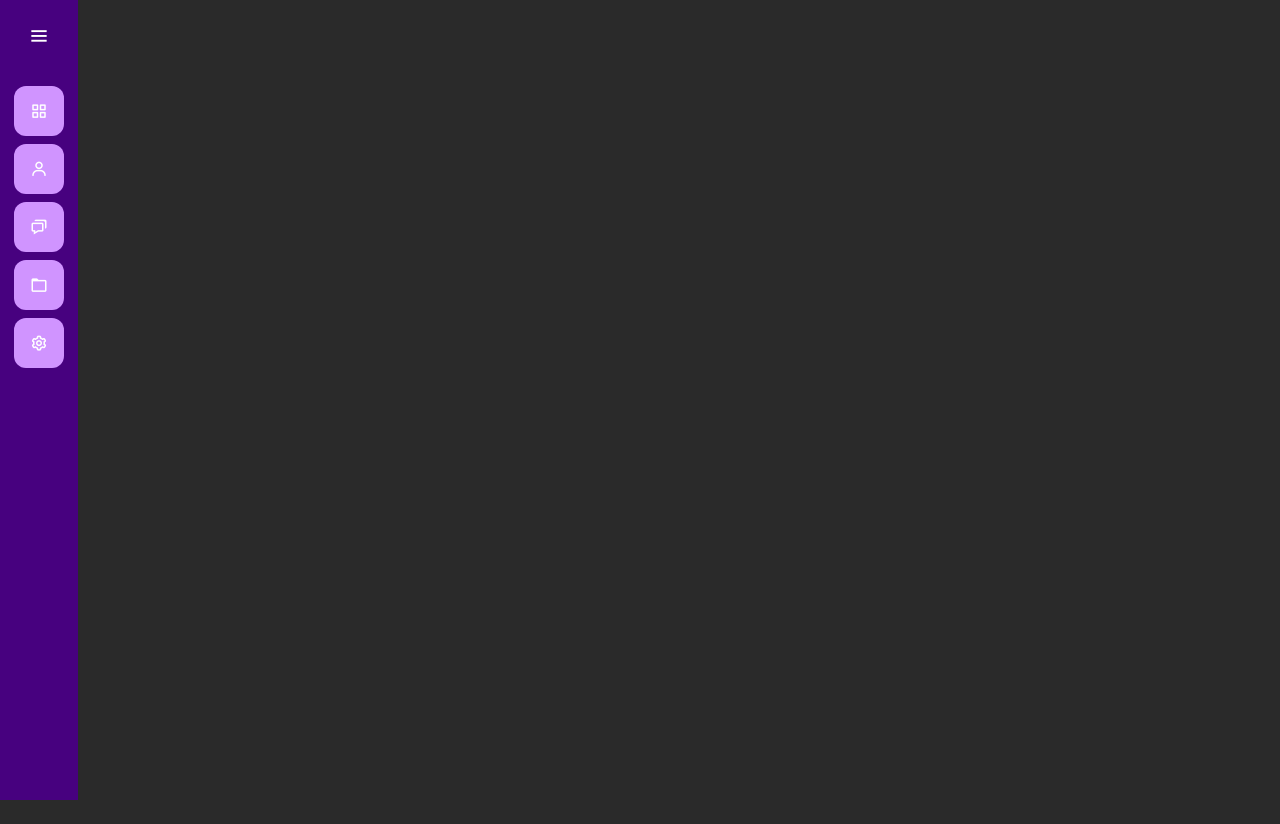
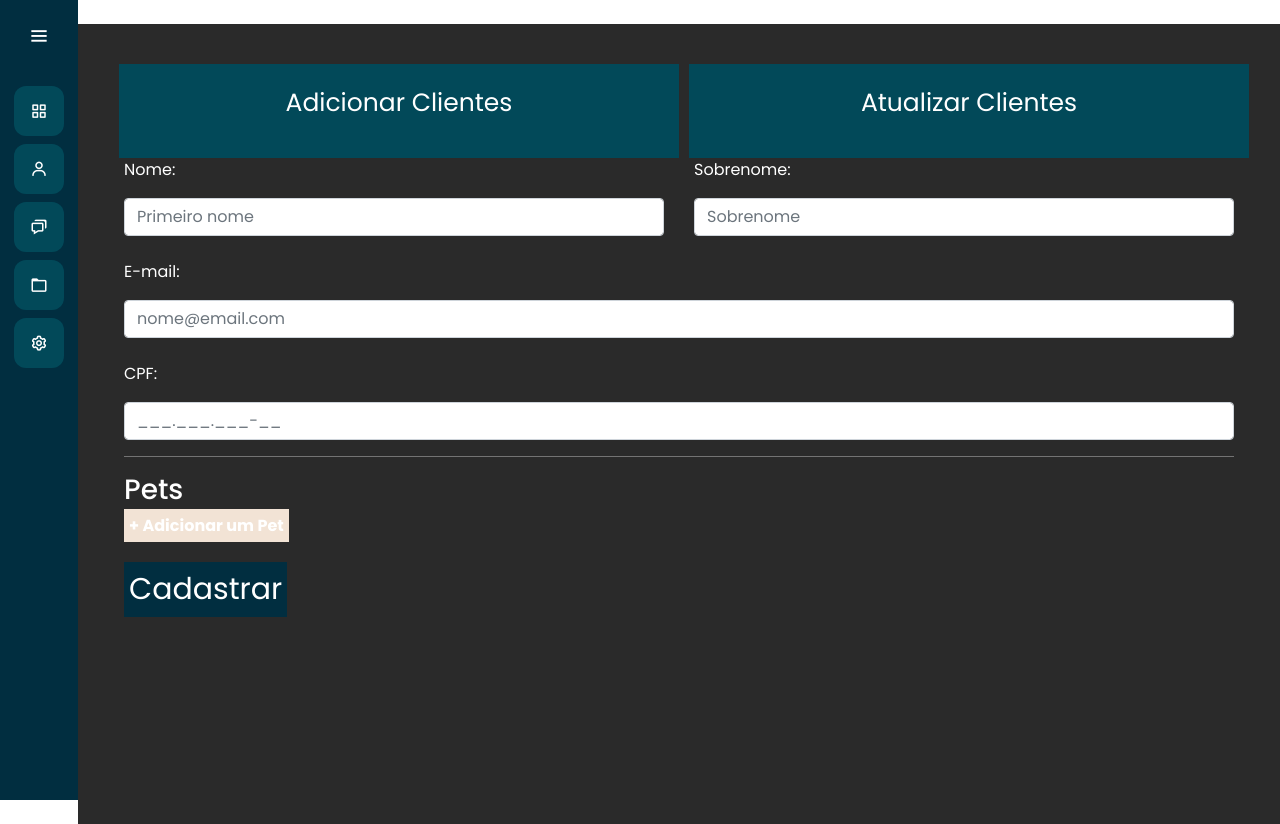
Before and after one commit to edmar-bevilaqua/Django-Project, a Django app: page /clientes in a window 1280 px wide. Before the commit the page ends 800 px from the top, so only its background shows below. Run offline with Django 5.2, Linux system fonts and the light colour scheme.

Commit message:
Update clientes.html and linked files
Created the front page for clientes.html and configured the POST and GET method.

```diff
--- a/clientes/templates/clientes.html
+++ b/clientes/templates/clientes.html
@@ -1,75 +1,51 @@
+{% extends "base.html" %}
 {% load static %}
-<!doctype html>
-<html lang="pt-BR">
-  <head>
 
-    <meta charset="utf-8">
-    <meta name="viewport" content="width=device-width, initial-scale=1, shrink-to-fit=no">
+{% block 'head' %}
+	<link rel="stylesheet" href="{% static 'clientes/css/clientes.css' %}">"
+{% endblock %}
 
-    <link rel="stylesheet" href="https://cdn.jsdelivr.net/npm/bootstrap@4.6.1/dist/css/bootstrap.min.css">
-    <link rel="stylesheet" href="{% static 'general/css/base.css' %}">
-    <link rel="stylesheet" href="{% static 'general/css/general.css' %}">
-    <link href='https://unpkg.com/boxicons@2.0.7/css/boxicons.min.css' rel='stylesheet'>
-    {% block 'head' %}{% endblock %}
+{% block 'dashboard' %}
+	<div class="container">
+		<div class="row">
+			<div class="col-md card-dashboard">
+				<p class="text-card">Adicionar Clientes</p>
+			</div>
+			<div class="col-md card-dashboard">
+				<p class="text-card">Atualizar Clientes</p>
+			</div>
+		</div>
 
-    <title>{% block 'title' %}{% endblock %}</title>
-  </head>
-  <body>
+		<div class="adicionar-cliente">
+			<form action="{% url 'clientes' %}" method="POST">{% csrf_token %}
+				<div class="row">
+					<div class="col-md">
+						<p>Nome:</p>
+						<input type="text" class="form-control" placeholder="Primeiro nome" name="nome">
+					</div>
+					<div class="col-md">
+						<p>Sobrenome:</p>
+						<input type="text" class="form-control" placeholder="Sobrenome" name="sobrenome">
+					</div>
+				</div>
+				<br>
+				<p>E-mail:</p>
+				<input type="email" class="form-control" placeholder="nome@email.com" name="email">
+				<br>
+				<p>CPF:</p>
+				<input type="text" class="form-control" placeholder="___.___.___-__" name="cpf">
+				<hr style="background-color:gray;">
+				<div class="add-pets">
+					<h3>Pets</h3>
+					<span class="btn-add-pets" onclick="add_pet()">+ Adicionar um Pet</span>
+					<div id="form-pet">
 
-    <div class="sidebar">
-        <div class="logo-details">
-            <div class="logo_name">MECAJATO</div>
-            <i class='bx bx-menu' id="btn" ></i>
-        </div>
-        <ul class="nav-list">
-          <li>
-            <a href="#">
-              <i class='bx bx-grid-alt'></i>
-              <span class="links_name">Página inicial</span>
-            </a>
-            <span class="tooltip">Página inicial</span>
-          </li>
-          <li>
-          <a href="#">
-            <i class='bx bx-user' ></i>
-            <span class="links_name">Clientes</span>
-          </a>
-          <span class="tooltip">Clientes</span>
-        </li>
-        <li>
-          <a href="#">
-            <i class='bx bx-chat' ></i>
-            <span class="links_name">Serviços</span>
-          </a>
-          <span class="tooltip">Serviços</span>
-        </li>
-        <li>
-          <a href="#">
-            <i class='bx bx-folder' ></i>
-            <span class="links_name">Agenda</span>
-          </a>
-          <span class="tooltip">Agenda</span>
-        </li>
-        <li>
-          <a href="#">
-            <i class='bx bx-cog' ></i>
-            <span class="links_name">Histórico</span>
-          </a>
-          <span class="tooltip">Histórico</span>
-        </li>
-        </ul>
-      </div>
-
-      <section class="home-section">
-          {% block 'dashboard'%}
-          {% endblock %}
-
-      </section>
-
-    {% block 'body' %}
-    {% endblock %}
-    <script src="{% static 'general/js/base.js' %}"></script>
-    <script src="https://cdn.jsdelivr.net/npm/jquery@3.5.1/dist/jquery.slim.min.js"></script>
-    <script src="https://cdn.jsdelivr.net/npm/bootstrap@4.6.1/dist/js/bootstrap.bundle.min.js"></script>
-  </body>
-</html>
+					</div>
+				</div>
+				<br>
+				<input type="submit" value="Cadastrar" class="btn-principal">
+			</form>
+		</div>
+	</div>
+	<script src="{% static 'clientes/js/clientes.js' %}"></script>
+{% endblock 'dashboard' %}
--- a/clientes/views.py
+++ b/clientes/views.py
@@ -3,4 +3,16 @@
 
 
 def clientes(request):
-    return render(request, 'clientes.html')
+    if request.method == "GET":
+        return render(request, 'clientes.html')
+    elif request.method == "POST":
+        nome = request.POST.get('nome')
+        sobrenome = request.POST.get('sobrenome')
+        email = request.POST.get('email')
+        cpf = request.POST.get('cpf')
+        pets = request.POST.getlist('pet')
+        datas_nascimentos = request.POST.getlist('data-nascimento')
+        portes = request.POST.getlist('porte')
+
+    print(request.POST)
+    return HttpResponse("teste")
--- a/templates/base.html
+++ b/templates/base.html
@@ -0,0 +1,75 @@
+{% load static %}
+<!doctype html>
+<html lang="pt-BR">
+  <head>
+
+    <meta charset="utf-8">
+    <meta name="viewport" content="width=device-width, initial-scale=1, shrink-to-fit=no">
+
+    <link rel="stylesheet" href="https://cdn.jsdelivr.net/npm/bootstrap@4.6.1/dist/css/bootstrap.min.css">
+    <link rel="stylesheet" href="{% static 'general/css/base.css' %}">
+    <link rel="stylesheet" href="{% static 'general/css/general.css' %}">
+    <link href='https://unpkg.com/boxicons@2.0.7/css/boxicons.min.css' rel='stylesheet'>
+    {% block 'head' %}{% endblock %}
+
+    <title>{% block 'title' %}{% endblock %}</title>
+  </head>
+  <body>
+
+    <div class="sidebar">
+        <div class="logo-details">
+            <div class="logo_name">J&amp;J Petshop</div>
+            <i class='bx bx-menu' id="btn" ></i>
+        </div>
+        <ul class="nav-list">
+          <li>
+            <a href="#">
+              <i class='bx bx-grid-alt'></i>
+              <span class="links_name">Página inicial</span>
+            </a>
+            <span class="tooltip">Página inicial</span>
+          </li>
+          <li>
+          <a href="#">
+            <i class='bx bx-user' ></i>
+            <span class="links_name">Clientes</span>
+          </a>
+          <span class="tooltip">Clientes</span>
+        </li>
+        <li>
+          <a href="#">
+            <i class='bx bx-chat' ></i>
+            <span class="links_name">Serviços</span>
+          </a>
+          <span class="tooltip">Serviços</span>
+        </li>
+        <li>
+          <a href="#">
+            <i class='bx bx-folder' ></i>
+            <span class="links_name">Agenda</span>
+          </a>
+          <span class="tooltip">Agenda</span>
+        </li>
+        <li>
+          <a href="#">
+            <i class='bx bx-cog' ></i>
+            <span class="links_name">Histórico</span>
+          </a>
+          <span class="tooltip">Histórico</span>
+        </li>
+        </ul>
+      </div>
+
+      <section class="home-section">
+          {% block 'dashboard'%}
+          {% endblock %}
+
+      </section>
+
+    {% block 'body' %}
+    {% endblock %}
+    <script src="{% static 'general/js/base.js' %}"></script>
+    <script src="https://cdn.jsdelivr.net/npm/jquery@3.5.1/dist/jquery.slim.min.js"></script>
+    <script src="https://cdn.jsdelivr.net/npm/bootstrap@4.6.1/dist/js/bootstrap.bundle.min.js"></script>
+  </body>
+</html>
--- /dev/null
+++ b/templates/static/clientes/css/clientes.css
@@ -0,0 +1,33 @@
+.card-dashboard{
+
+    background-color: var(--main-color);
+    width: 50%;
+    margin-left: 10px;
+    margin-top: 40px;
+    text-align: center;
+    padding: 20px;
+
+}
+
+.text-card{
+
+    font-size: 25px;
+
+}
+
+.btn-add-pets{
+
+    background-color: var(--contrast-color);
+    padding: 5px;
+    font-weight: bold;
+    cursor: pointer;
+
+}
+
+.btn-principal{
+    color:white;
+    border: none;
+    background-color: var(--dark-color);
+    padding: 5px;
+    font-size: 30px;
+}
--- /dev/null
+++ b/templates/static/clientes/js/clientes.js
@@ -0,0 +1,6 @@
+function add_pet(){
+    container = document.getElementById('form-pet')
+    html = "<br> <div class='row'> <div class='col-md'> <label for='pet'>Nome do Pet:</label><input type='text' placeholder='Nome do Pet' class='form-control' name='pet'> </div> <div class='col-md'> <label for='data-nascimento'>Data de Nascimento:</label><input type='date' placeholder='DD/MM/AAAA' class='form-control' name='data-nascimento'> </div> <div class='col-md'> <label for='porte'>Porte do Pet:</label> <select name='porte' class='form-control'><option value='pequeno'>Pequeno</option><option value='medio'>Médio</option><option value='grande'>Grande</option></select> </div> </div>"
+
+    container.innerHTML += html
+}
--- a/templates/static/general/css/general.css
+++ b/templates/static/general/css/general.css
@@ -1,7 +1,7 @@
 :root {
-    --main-color: #D094FF;
-    --dark-color: #47017F;
-    --light-color: #ffc27f;
-    --contrast-color: #f88863;
+    --main-color: #024959;
+    --dark-color: #012E40;
+    --light-color: #3CA6A6;
+    --contrast-color: #F2E3D5;
     --differential-color: #ffe29a;
 }
```
Also changed, not shown: db.sqlite3.
